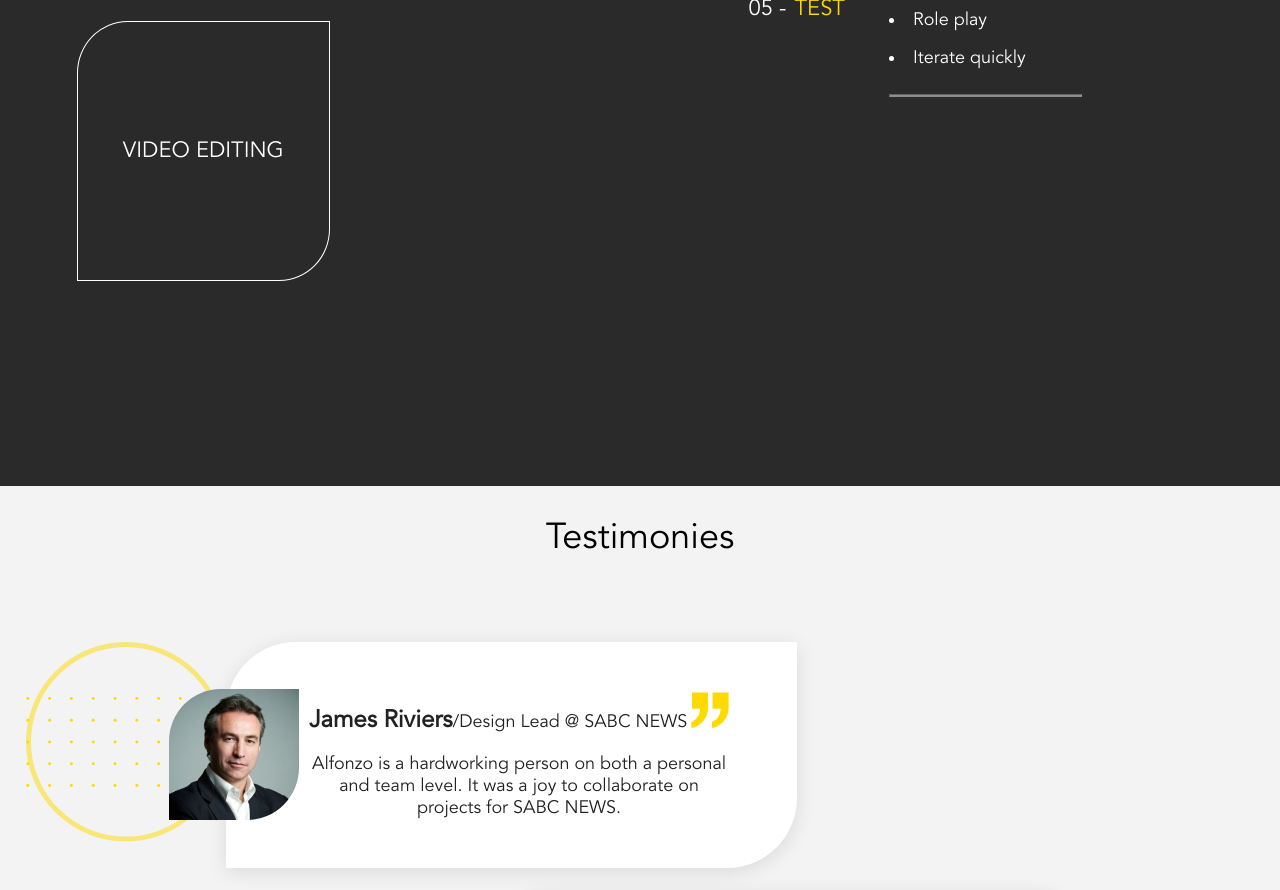
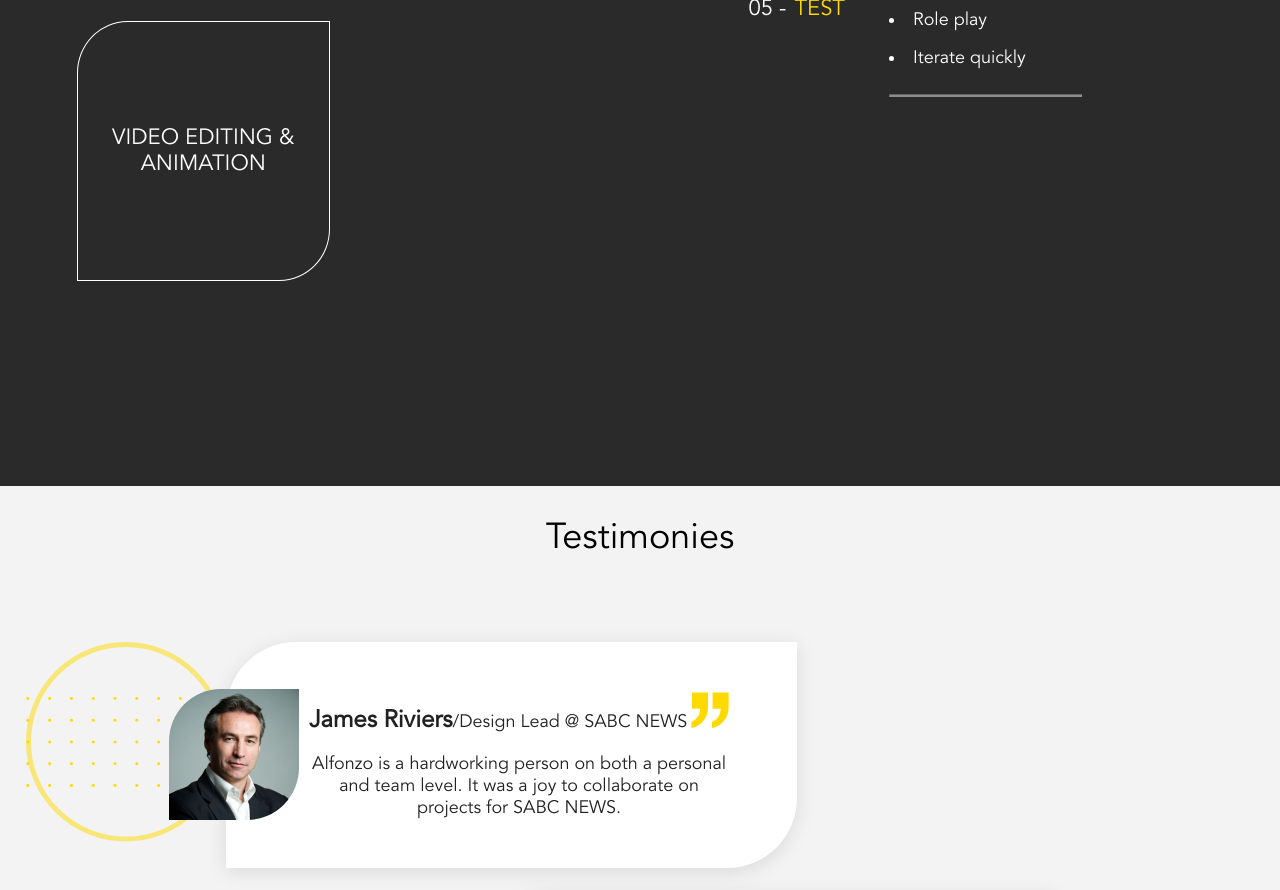
Before and after one commit to Alfonzo28/ARL, a React (Create React App) app: page / in a window 1280 px wide. Shown: the part 2000-2890 px from the top of the page. Built offline with nearby package versions, Linux system fonts and the light colour scheme.

Commit message:
TEXT UPDATE

```diff
--- a/src/views/About/About.js
+++ b/src/views/About/About.js
@@ -36,7 +36,7 @@ export default class About extends Component {
 				title: 'GRAPHIC DESIGN',
 			},
 			{
-				title: 'VIDEO EDITING',
+				title: 'VIDEO EDITING & ANIMATION',
 			}
 		];
 
```
